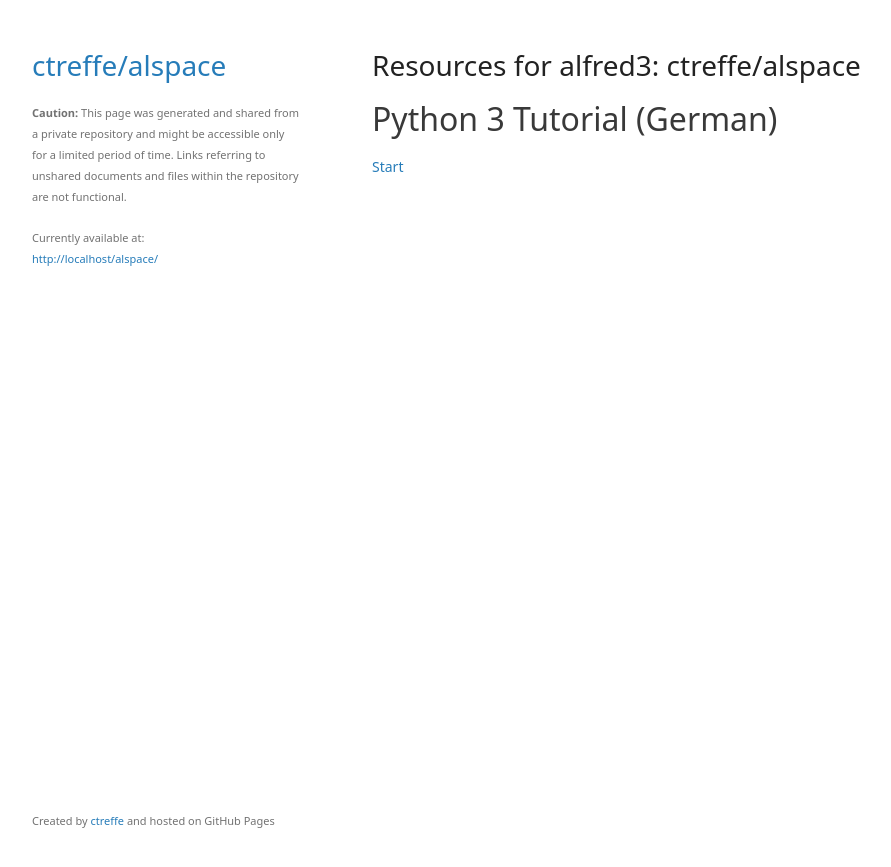
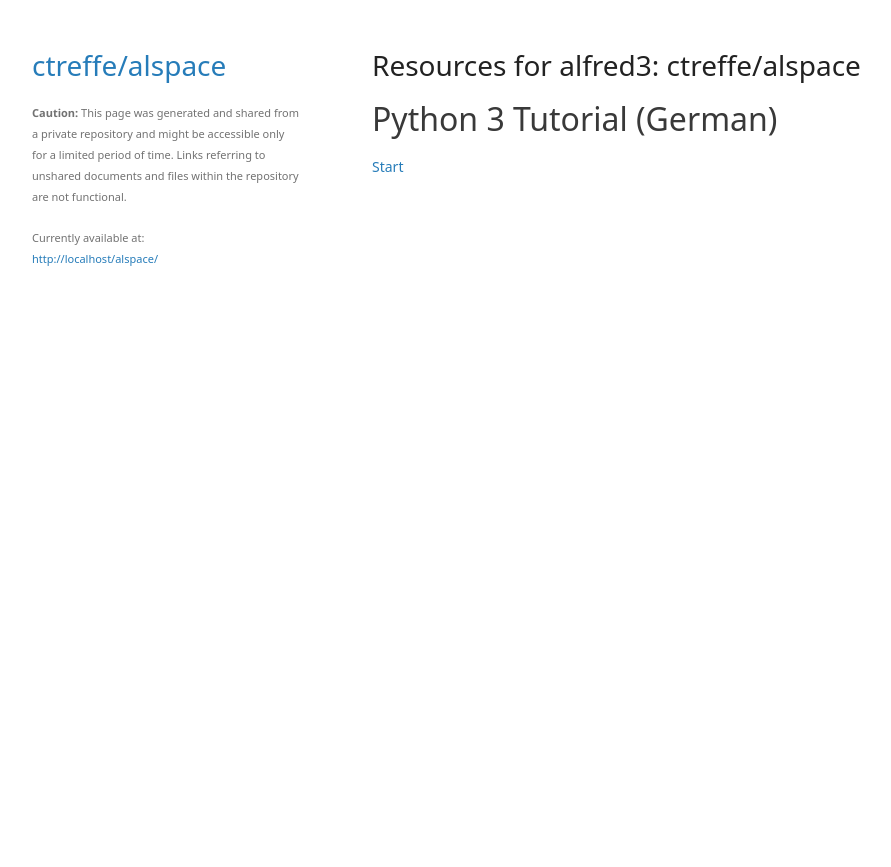
Before and after one commit to ctreffe/alspace, a Jekyll site: the page built from README.md, in a window 1280 px wide. Shown: the top 867 px of the page, without its empty margins (128-1019 px from the left). Built offline with Jekyll 4.4.1, drawn with Linux system fonts in a browser that asks for light colours; some web fonts are replaced; our own code applies the rules of GitHub Pages for plain Markdown files.

Commit message:
Improve layout footer for repository with multiple contributors

```diff
--- a/_layouts/default.html
+++ b/_layouts/default.html
@@ -34,10 +34,8 @@
       </section>
 
       <footer>
-        <p><small>Created by <a href="{{ site.github.owner_url }}">{{ site.github.owner_name }}</a> and hosted on GitHub Pages</small></p>
-
         <!-- Optional: Remove this for private repositories -->
-        <small><p id="last-modified"></p></small>
+        <p id="last-modified"></p>
       </footer>
     </div>
 
```
Also changed, not shown: other parts of _layouts/default.html (+3 -1 lines).
